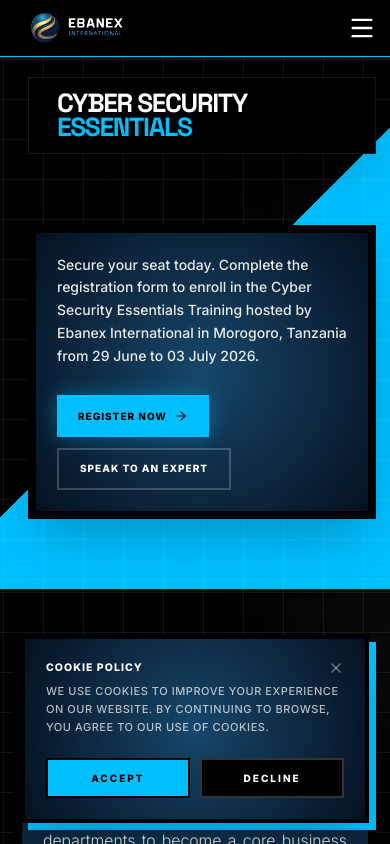
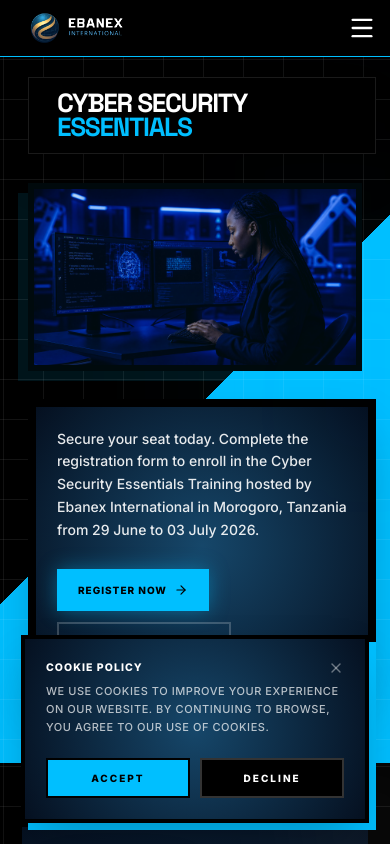
Before and after one commit to Jolab255/ebanex-international, a React (Vite) app: page /cyber-security-essentials in a window 390 px wide. Shown: the top 844 px of the page. Built offline with nearby package versions, Linux system fonts and the light colour scheme.

Commit message:
feat: show Cyber Security Essentials event image at start of page on mobile devices

```diff
--- a/src/pages/CyberSecurityEssentials.tsx
+++ b/src/pages/CyberSecurityEssentials.tsx
@@ -318,6 +318,18 @@
             </div>
 
             <div className="relative w-full flex flex-col lg:flex-row items-center">
+
+              {/* Mobile-only event image */}
+              <div className="block md:hidden w-full px-4 mt-12 mb-[-4rem] relative z-20">
+                <div className="relative aspect-video w-full">
+                  <div className="absolute inset-0 bg-[#00BFFF]/5 z-20 pointer-events-none" />
+                  <img
+                    src={cyberImg}
+                    alt="Cyber Security Essentials"
+                    className="w-full h-full object-cover border-[6px] border-black shadow-[-10px_10px_0px_0px_rgba(0,191,255,0.1)]"
+                  />
+                </div>
+              </div>
 
               {/* Left Column: Details & Actions */}
               <div className="w-full lg:w-[70%] relative z-40">
```
